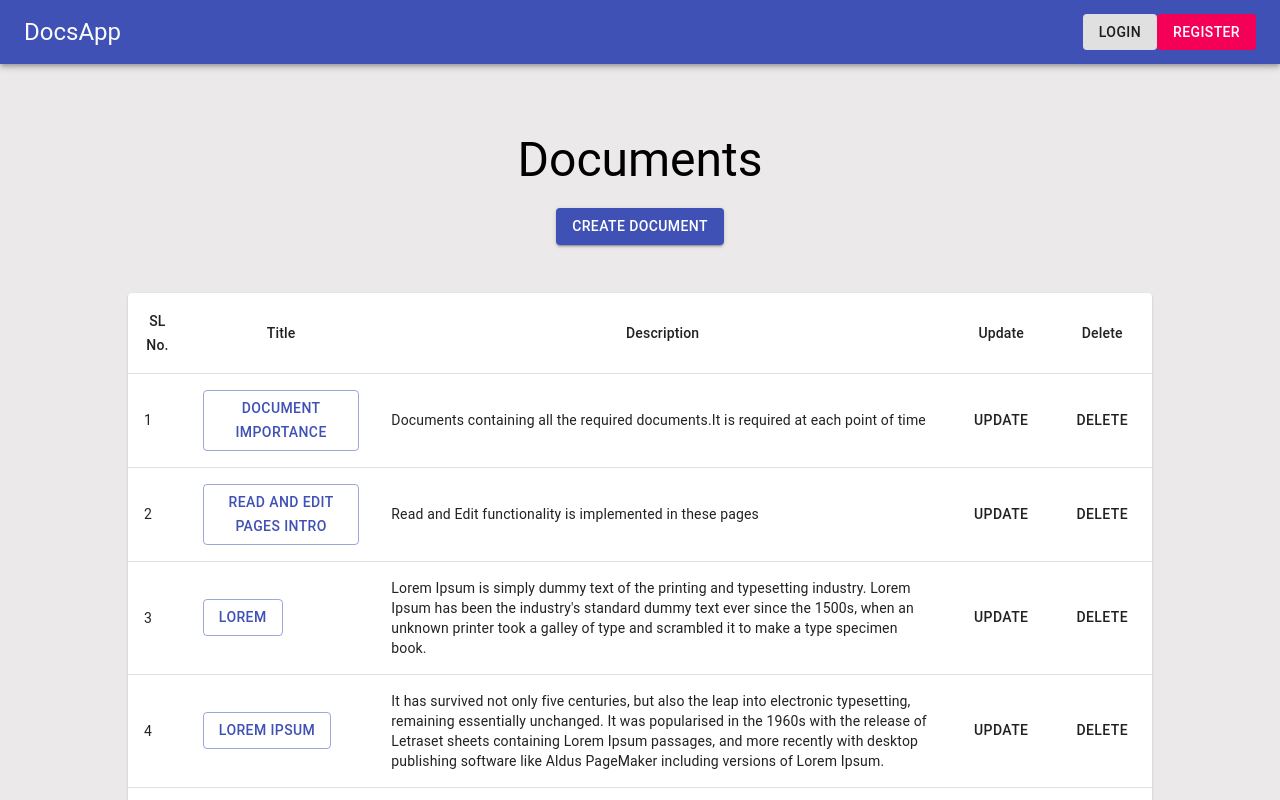
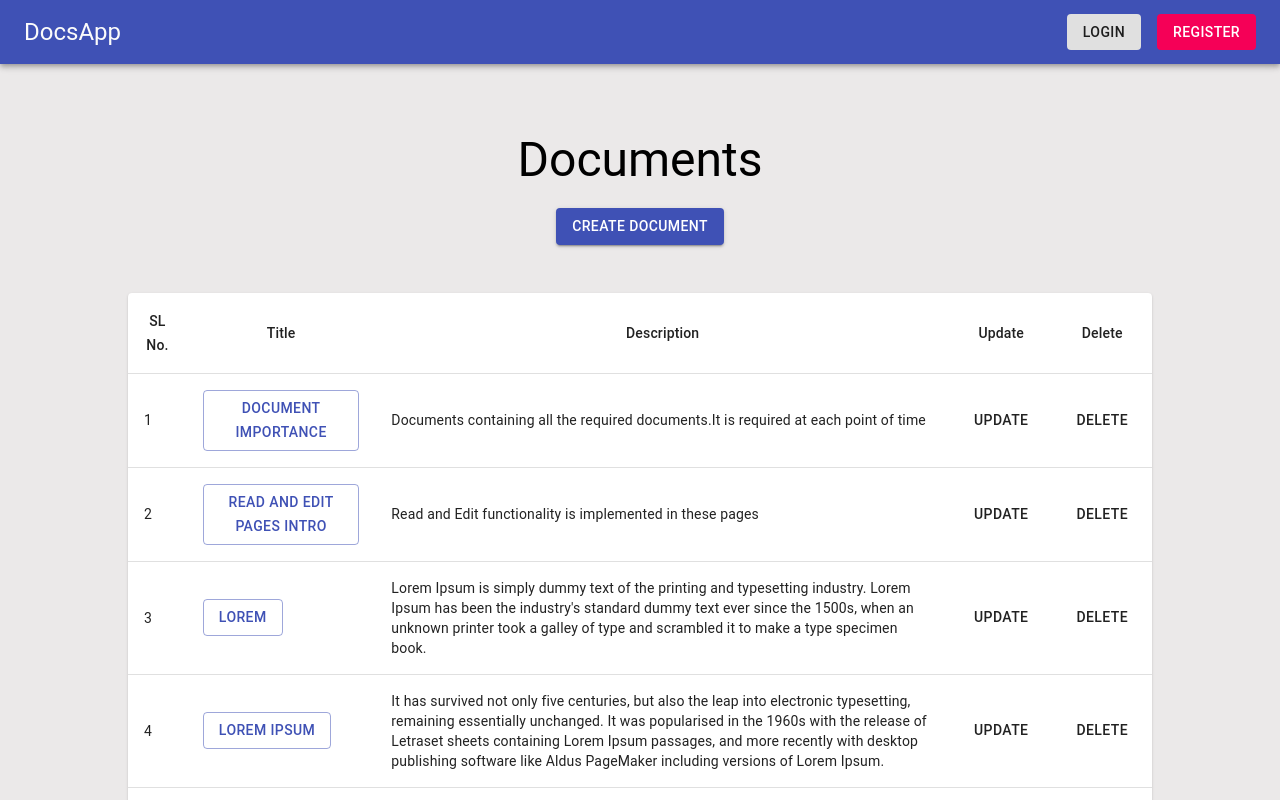
Before and after one commit to vivek9142/docsapp, a React (Create React App) app: page / in a window 1280 px wide. Shown: the top 800 px of the page. Built offline with nearby package versions, Linux system fonts and the light colour scheme.

Commit message:
corrected margin related to header buttons

```diff
--- a/src/components/Header/Header.component.jsx
+++ b/src/components/Header/Header.component.jsx
@@ -22,7 +22,7 @@ const Header = () => {
 
                     {user && Object.keys(user).length===0 ?
                     (<div spacing='2'>
-                    <Link to='/login'><Button disableElevation variant='contained' >Login</Button></Link>
+                    <Link className={classes.button} to='/login'><Button disableElevation variant='contained' >Login</Button></Link>
                     <Link to='/Register'><Button disableElevation variant='contained' color="secondary">Register</Button></Link>
                     </div>):
                     (<>
@@ -51,5 +51,8 @@ const useStyles = makeStyles(({
     },
     header_link:{
         color:'#fbfbfb'
+    },
+    button:{
+        margin: '1rem'
     }
 }));
```
